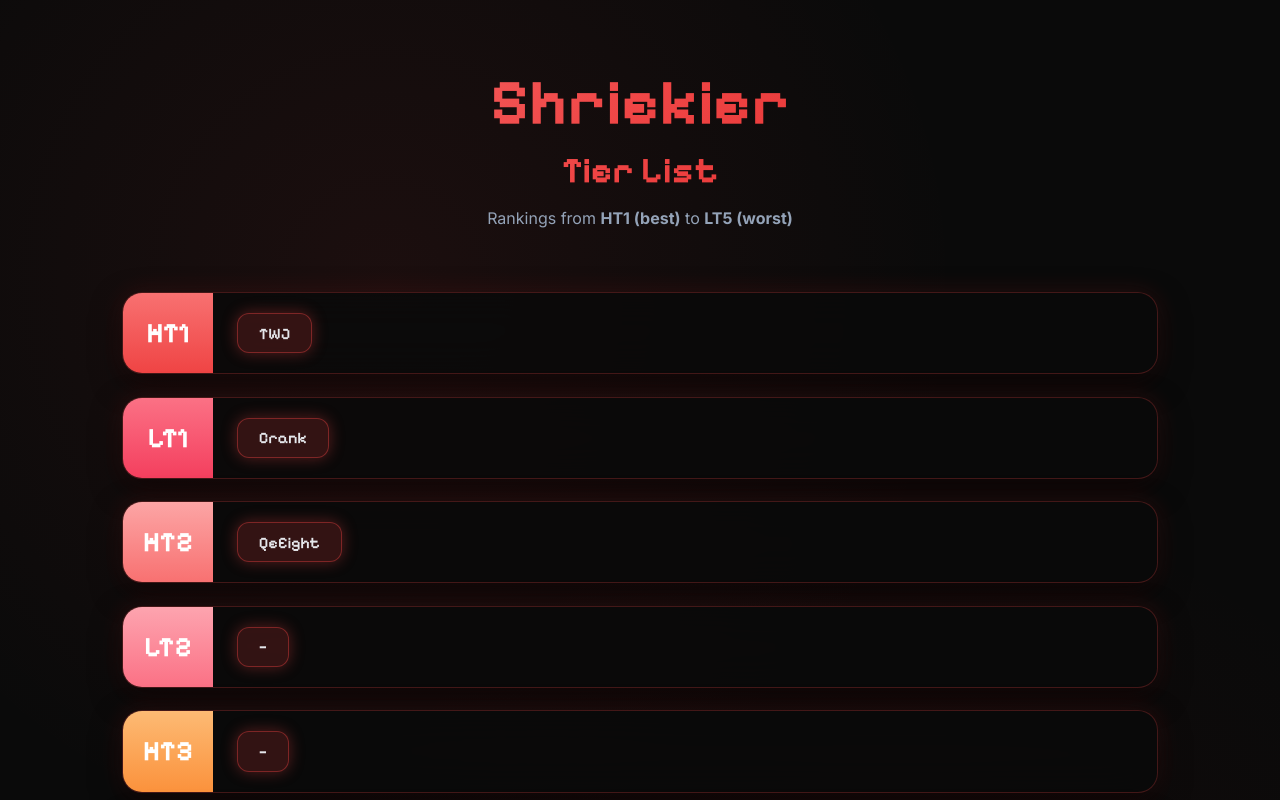
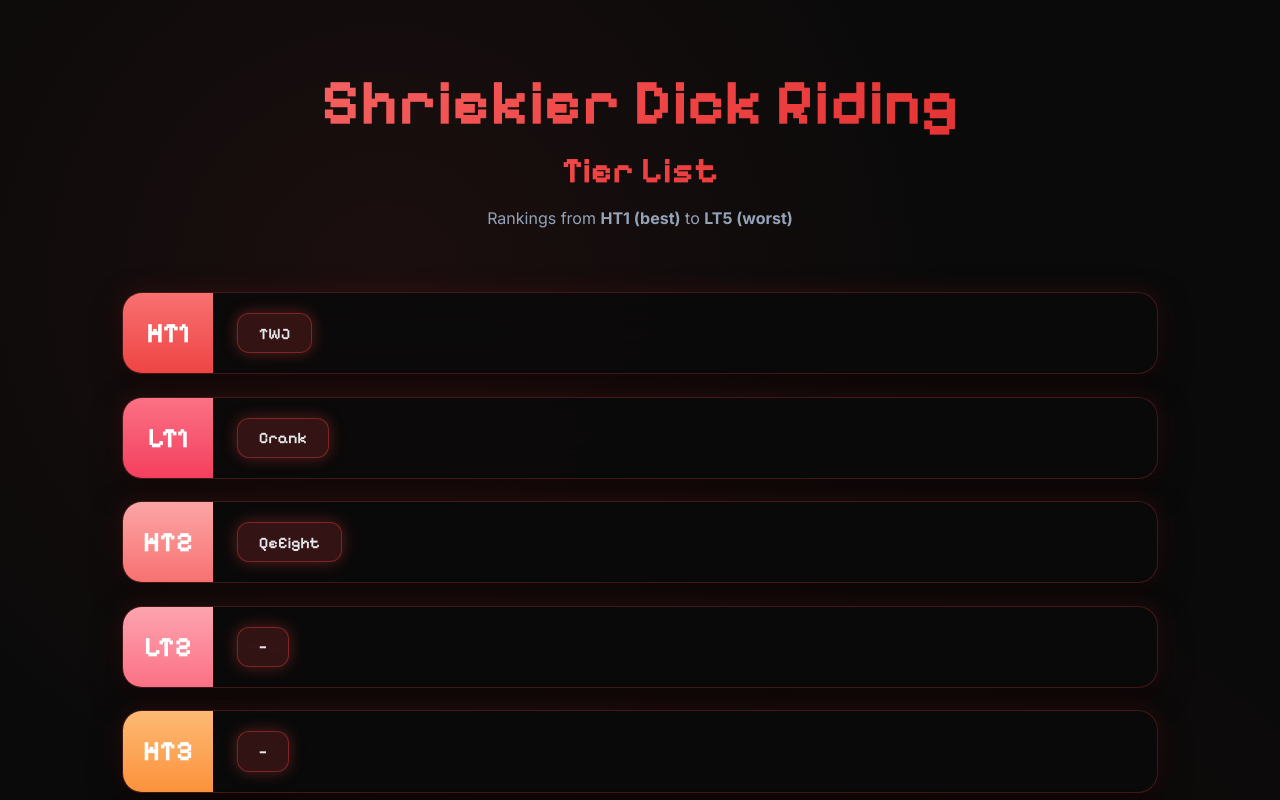
Before and after one commit to carefulLad/carefulLad.github.io, a plain HTML site: page tierlist.html in a window 1280 px wide. Shown: the top 800 px of the page. Drawn offline with Linux system fonts and the light colour scheme.

Commit message:
Fix HTML encoding issues in tierlist.html

```diff
--- a/tierlist.html
+++ b/tierlist.html
@@ -20,7 +20,7 @@
 
     <header class="tierlist-header">
         <h1 class="tierlist-title">
-            Shriekier
+            Shriekier Dick Riding
             <span>Tier List</span>
         </h1>
         <p class="tierlist-subtitle">
```
